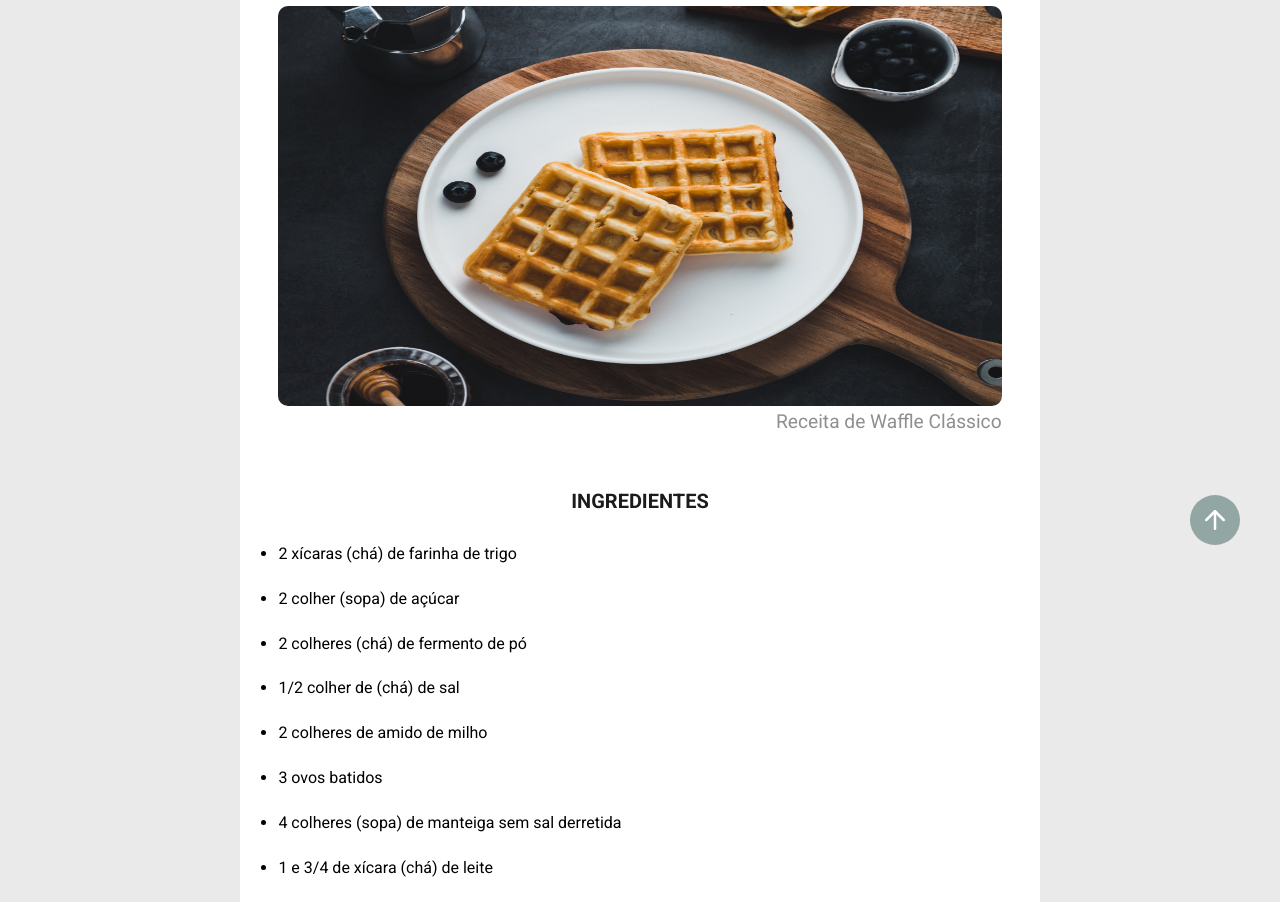
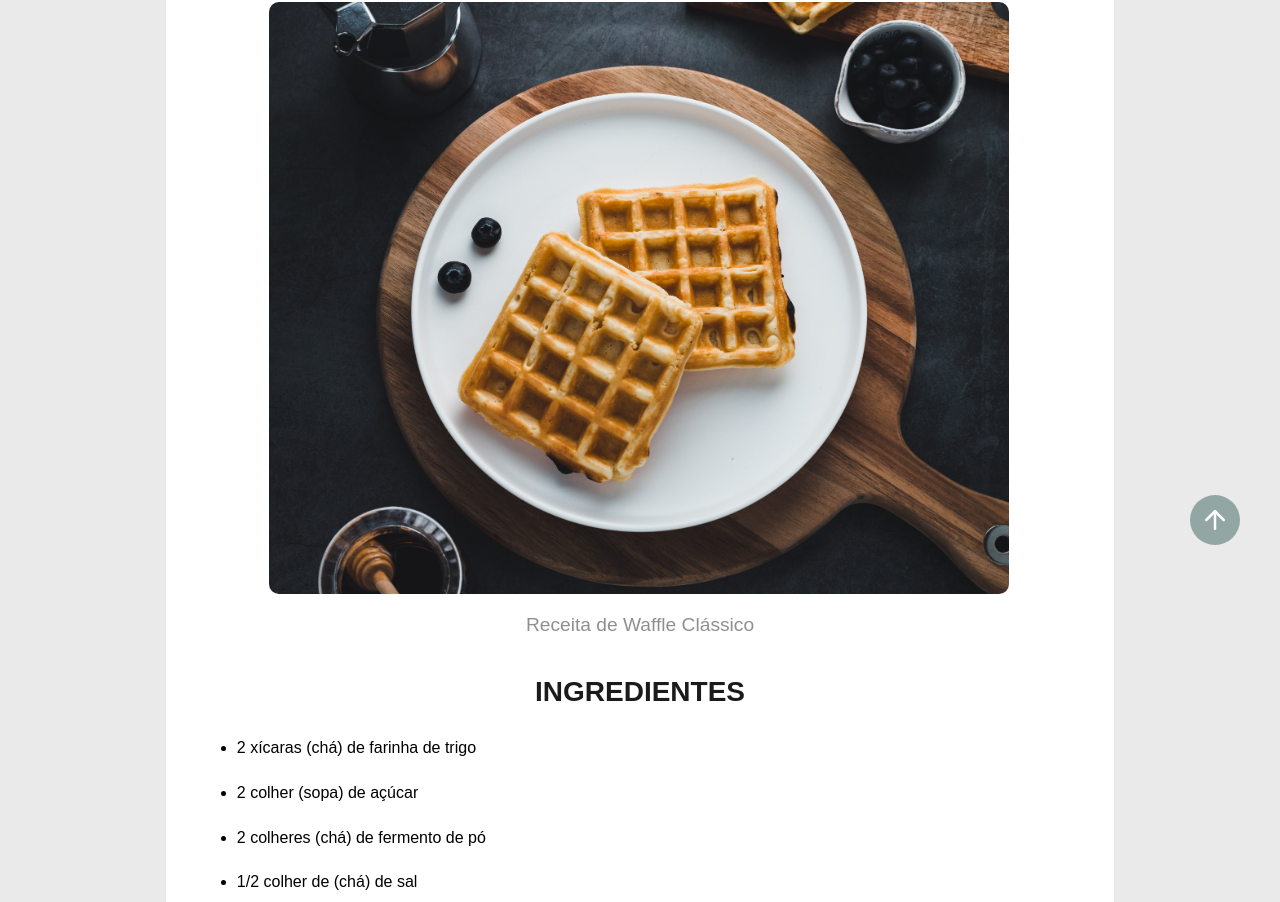
Before and after one commit to Gsantos99/pagina-de-receita, a plain HTML site: page index.html in a window 1280 px wide. Shown: the part 171-1073 px from the top of the page. Drawn offline with Linux system fonts and the light colour scheme; a script that the page names is missing; a web font is replaced by a local one.

Commit message:
Update index and style, start the media queries

```diff
--- a/index.html
+++ b/index.html
@@ -14,12 +14,14 @@
    href="https://fonts.googleapis.com/css2?family=Roboto:wght@400;700&display=swap"
    rel="stylesheet"
 />
-
+<link rel="preconnect" href="https://fonts.googleapis.com">
+<link rel="preconnect" href="https://fonts.gstatic.com" crossorigin>
+<link href="https://fonts.googleapis.com/css2?family=Edu+TAS+Beginner:wght@400;700&display=swap" rel="stylesheet">
 </head>
 <body>
 
 <div class="white-pag" id="topo">
-  <h1> WAFFLE CLÁSSICO - TESTANDO A BRANCH </h1>
+  <h1> WAFFLE CLÁSSICO  </h1>
 
   <div>
   <figure>
--- a/style.css
+++ b/style.css
@@ -16,10 +16,12 @@ html {
 
 body {
   background: #eaeaea;
-  font-family: 'Roboto', sans-serif;
+  font-family: 'Edu TAS beginner', sans-serif;
   padding:3rem;
+  height: 100vh;
+  width: 100vw;
+  overflow-x: hidden;
 }
-
 
 
 h1,
@@ -29,28 +31,31 @@ h2 {
 }
 
 .img {
-  width:min(45rem,100%);
-  height:25rem;
+  width: 85%;
+  height: 50%;
   border-radius: 0.62rem;
-  margin-top:2rem;
+  margin-top:1em;
+  margin-bottom:1em;
+  margin-inline: 4em;
 }
 
 
 .white-pag {
-  width: min(50rem, 100%);
-  margin-inline: auto;
+ width:80%;
+ margin: 0 auto;
   padding-inline: 2.4rem;
   padding-top: 4rem;
   background-color: white;
   border-radius: 0.62rem;
+
 }
 
 h1 {
-  font-size:1.75rem;
+  font-size:2.5rem;
 }
 
 h2 {
-  font-size:1.25rem;
+  font-size:1.75rem;
 }
 
 
@@ -77,24 +82,25 @@ p {
 }
 
 #mapa-section {
-  width:min(50rem, 100%);
+  width:50rem;
   height:25rem;
   border-radius: 0.62rem;
 }
 
-ul, p {
+ul, p, ol {
   font-size: 1.0rem;
+  margin-left:2em;
 }
 
 figcaption {
   color:#8F8F8F;
   font-size:1.2rem;
-  text-align: right;
+  text-align: center;
 }
 
 footer {
   color:#8F8F8F;
-  font-size:0.75rem;
+  font-size:1rem;
   padding-block:2rem ;
   text-align: center;
 
@@ -111,30 +117,43 @@ a {
 
 }
 
-@media (min-width: 1024px) {
 
-  body {
-    overflow: auto;
-  }
+@media (max-width:320px)  {
+ html{
+  font-size:75%;
+ }
 
-  .white-pag, .img, .mapa-section {
-    width: min(50rem, 100%);
-  }
+ .white-pag{
+  width:85vw;
+ }
 
-  section {
-    padding-block:1rem;
-  }
-
-  section header h2 {
-    font-size: 4rem;
-    line-height: 5.2rem;
-  }
+.img {
+  width:85%;
+  height:85%;
+  margin-top:1em;
+  margin-bottom:1em;
+  margin-inline:2.5em;
+}
 
 }
 
-@media (min-width:529) {
-  #backToTop {
-    bottom:5rem;
-    right:0.75rem;
-  }
+@media (max-width:375px) {
+
 }
+
+@media (max-width:425px) {
+}
+
+@media (max-width:768px) {
+}
+
+@media (max-width:1024px) {
+
+  figcaption {
+  text-align: center;
+}
+
+}
+
+@media (max-width:1440px) {
+}
```
